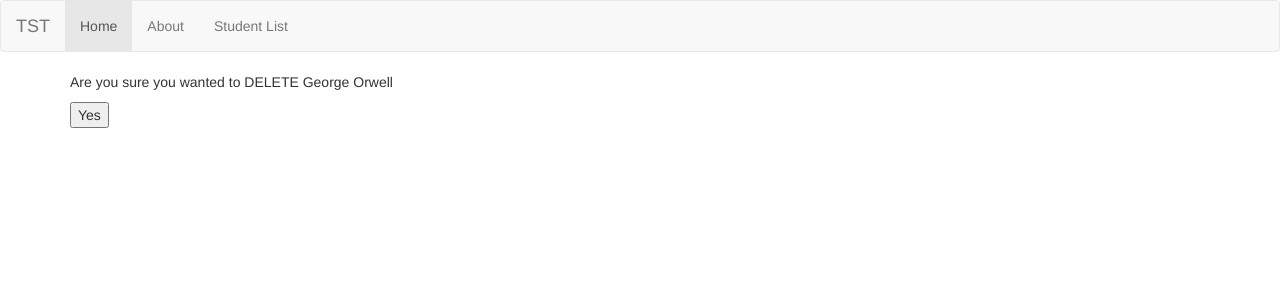
After one commit to Andrewsyl/sportsapp, a Django app: page /student_details/1/delete in a window 1280 px wide. The commit adds this page. Shown: the top 300 px of the page. Run offline with Django 3.2, Linux system fonts and the light colour scheme; data comes from the database, SQL or seed files in the repository; both versions use the stored data as it was after the commit; some libraries are stand-ins or nearby versions.

Commit message:
deletion update

```diff
--- a/club/urls.py
+++ b/club/urls.py
@@ -25,6 +25,7 @@ urlpatterns = [
     path('users/', users, name='users'),
     path('student_list/', student_list, name='student_list'),
     path('student_details/<int:id>', student_details, name='student_details'),
+    path('student_details/<int:id>/delete', student_delete, name='student_delete'),
     path('student_edit/<int:id>', student_edit, name='student_edit'),
     path('student_create/', student_create, name='student_details'),
 ]
--- /dev/null
+++ b/templates/students/student_delete.html
@@ -0,0 +1,11 @@
+{% extends 'base.html' %}
+
+	{% block stuff %}
+	<div class="container">
+		<p>Are you sure you wanted to DELETE {{student.first_name}} {{student.surname}}</p>
+        <form method="post">{% csrf_token %}
+            <p><input type="submit" value="Yes"></p>
+        </form>
+	</div>
+
+	{% endblock stuff %}
--- a/templates/students/student_details.html
+++ b/templates/students/student_details.html
@@ -1,10 +1,13 @@
 {% extends 'base.html' %}
 
 {% block stuff %}
+    <div class="container">
         <ul>
             <li>{{ kid.first_name}}</li>
             <li>{{kid.email}}</li>
             <li>{{kid.contact_name}}</li>
         </ul>
     <input type="button" onclick="location.href='/student_edit/{{kid.id}}'" value="Edit Profile" />
+    <input type="button" onclick="location.href='/student_details/{{kid.id}}/delete'" value="Delete Profile" />
+    </div>
 {% endblock stuff %}
--- a/users/views.py
+++ b/users/views.py
@@ -1,4 +1,4 @@
-from django.shortcuts import render, get_object_or_404
+from django.shortcuts import render, get_object_or_404, redirect
 from django.http import HttpResponse, HttpResponseRedirect
 from .models import Student, User
 from .forms import StudentCreateForm, Login, RegisterForm, StudentEditForm
@@ -68,6 +68,17 @@ def student_details(request, id):
     return render(request, 'students/student_details.html', context)
 
 
+def student_delete(request, id):
+    student = get_object_or_404(Student, id=id)
+    if request.method == 'POST':
+        student.delete()
+        return redirect('/student_list/')
+    context = {
+        'student': student
+    }
+    return render(request, "students/student_delete.html", context)
+
+
 def student_edit(request, id):
     kid = get_object_or_404(Student, id=id)
     form = StudentEditForm(request.POST or None, instance=kid)
```
Also changed, not shown: db.sqlite3. Lines whose indentation alone changed are shown as unchanged.
